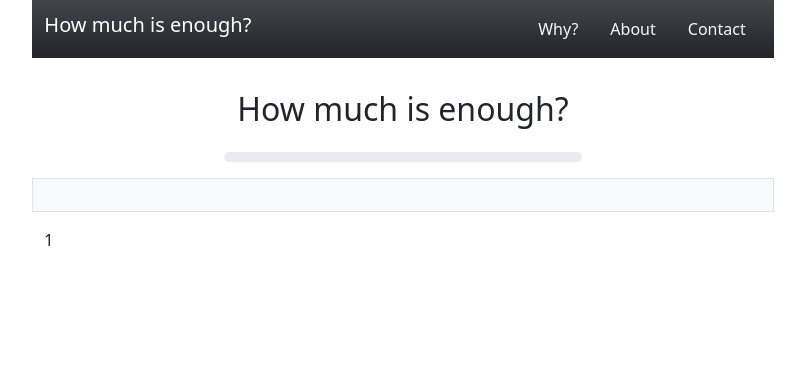
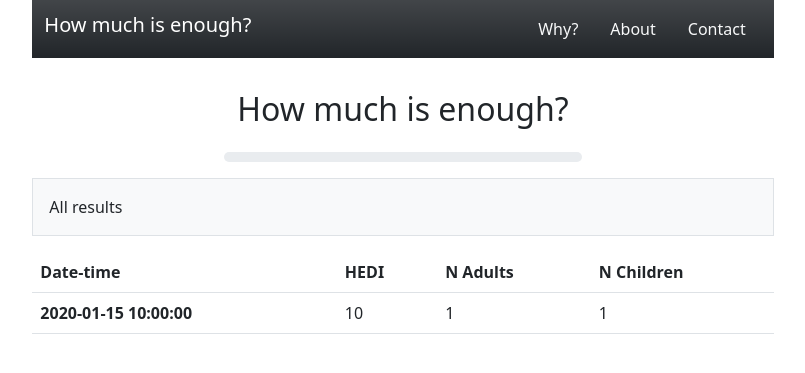
Before and after one commit to cnw89/household_expenses, a Flask app: page /allresults in a window 1280 px wide. Shown: the top 373 px of the page, without its empty margins (237-1042 px from the left). Run offline with Flask 3, Linux system fonts and the light colour scheme; tables that the repository leaves empty hold one stand-in row (values such as "Sample post"); parts of the project's set-up code (start-up, migrations or seed data) failed here and were passed over.

Commit message:
Basic all results table, refactoring

```diff
--- a/app.py
+++ b/app.py
@@ -2,10 +2,10 @@ from flask import Flask, redirect, render_template, request, url_for
 from flask_sqlalchemy import SQLAlchemy
 import json
 import datetime
-from object_definition import options, prep_expenses_for_serving, catlist
+from object_definition import options, prep_expenses_for_serving, prep_expenses_for_recording
 from helper_funcs import dict_hash
 import analysis
-from analysis import equivalize, dequivalize, NON_RETIRED_HOUSEHOLD_YEARS, AVERAGE_CHILDREN_PER_HOUSE
+from analysis import dequivalize
 
 localdb = True
 app = Flask(__name__)
@@ -111,44 +111,9 @@ def custom_control():
                 mainoption=mainoption)
 
 
-    total_equivalized_spend=0
-    breakdown = {}
-    for cat in catlist:
-        if (cat == 'Savings'):
-            continue
-        elif (cat == 'Pension'):
-            continue
-
-        #now switch to annual:
-        breakdown[cat] = 12 * equivalize(int(request.form[cat]), n_adults, n_children)
-
-        total_equivalized_spend +=  breakdown[cat]
-
-    #saving pc is a pc of income not expense
-    savings_pc = int(request.form['Savings'])
-    breakdown['Savings'] = total_equivalized_spend * (savings_pc/(100-savings_pc))
-    total_equivalized_spend += breakdown['Savings']
-
-    #pension pc is a pc of income not expense, including savings
-    pension_pc = int(request.form['Pension'])
-    breakdown['Pension'] = total_equivalized_spend * (pension_pc/(100-pension_pc))
-    total_equivalized_spend += breakdown['Pension']
-
-    lifetime_breakdown = {} #for storing non-averaged lifetime payments
-
-    #averaged house downpayment
-    house = int(request.form['house'])
-    lifetime_breakdown['House_deposit'] = house
-    breakdown['House_deposit'] = equivalize(house/NON_RETIRED_HOUSEHOLD_YEARS, n_adults, n_children)
-    total_equivalized_spend += breakdown['House_deposit']
-
-    #Averaged Pre-school childcare fees
-    childcare = int(request.form['childcare']) * 12
-    childcare_years = float(request.form['childcare_years'])
-    lifetime_breakdown['Childcare'] = childcare
-    lifetime_breakdown['Childcare_years'] = childcare_years
-    breakdown['Childcare'] = equivalize(childcare * childcare_years * AVERAGE_CHILDREN_PER_HOUSE/NON_RETIRED_HOUSEHOLD_YEARS, n_adults, n_children)
-    total_equivalized_spend += breakdown['Childcare']
+    total_equivalized_spend, breakdown, lifetime_breakdown, pension_pc = prep_expenses_for_recording(request.form,
+                                                                                                     n_adults,
+                                                                                                     n_children)
 
     uid = dict_hash(breakdown)
     now = datetime.datetime.now()
--- a/object_definition.py
+++ b/object_definition.py
@@ -2,7 +2,7 @@ import math
 from openpyxl import load_workbook
 from pathlib import Path
 import copy
-from analysis import equivalize, dequivalize
+from analysis import equivalize, dequivalize, NON_RETIRED_HOUSEHOLD_YEARS, AVERAGE_CHILDREN_PER_HOUSE
 
 THIS_FOLDER = Path(__file__).parent.resolve()
 
@@ -110,3 +110,45 @@ def prep_expenses_for_serving(mainoption, n_adults, n_children):
         breakdown_data_list.append(cat_data)
 
     return breakdown_data_list, savings_data, pension_data
+
+def prep_expenses_for_recording(form, n_adults, n_children):
+    total_equivalized_spend=0
+    breakdown = {}
+    for cat in catlist:
+        if (cat == 'Savings'):
+            continue
+        elif (cat == 'Pension'):
+            continue
+
+        #now switch to annual:
+        breakdown[cat] = 12 * equivalize(int(form[cat]), n_adults, n_children)
+
+        total_equivalized_spend +=  breakdown[cat]
+
+    #saving pc is a pc of income not expense
+    savings_pc = int(form['Savings'])
+    breakdown['Savings'] = total_equivalized_spend * (savings_pc/(100-savings_pc))
+    total_equivalized_spend += breakdown['Savings']
+
+    #pension pc is a pc of income not expense, including savings
+    pension_pc = int(form['Pension'])
+    breakdown['Pension'] = total_equivalized_spend * (pension_pc/(100-pension_pc))
+    total_equivalized_spend += breakdown['Pension']
+
+    lifetime_breakdown = {} #for storing non-averaged lifetime payments
+
+    #averaged house downpayment
+    house = int(form['house'])
+    lifetime_breakdown['House_deposit'] = house
+    breakdown['House_deposit'] = equivalize(house/NON_RETIRED_HOUSEHOLD_YEARS, n_adults, n_children)
+    total_equivalized_spend += breakdown['House_deposit']
+
+    #Averaged Pre-school childcare fees
+    childcare = int(form['childcare']) * 12
+    childcare_years = float(form['childcare_years'])
+    lifetime_breakdown['Childcare'] = childcare
+    lifetime_breakdown['Childcare_years'] = childcare_years
+    breakdown['Childcare'] = equivalize(childcare * childcare_years * AVERAGE_CHILDREN_PER_HOUSE/NON_RETIRED_HOUSEHOLD_YEARS, n_adults, n_children)
+    total_equivalized_spend += breakdown['Childcare']
+
+    return total_equivalized_spend, breakdown, lifetime_breakdown, pension_pc
--- a/templates/all_results.html
+++ b/templates/all_results.html
@@ -1,13 +1,27 @@
 {% extends "base.html" %}
-{% block title %}All results{% endblock %}
+{% block progress %}{% endblock %}
+{% block description %}All results{% endblock %}
 {% block body %}
-    <div class="container">
-        {% for record in records %}
-            <div class="row">
-                <div class="col-md-4">{{ record.uid }}</div>
-                <div class="col-md-4">{{ record.content }}</div>
-            </div>
-        {% endfor %}
+    <table class="table">
+        <thead>
+            <tr>
+                <th scope="col">Date-time</th>
+                <th scope="col">HEDI</th>
+                <th scope="col">N Adults</th>
+                <th scope="col">N Children</th>
+            </tr>
+        </thead>
+        <tbody>
+            {% for record in records %}
+                <tr>
+                    <th scope="row">{{ record.date }}</th>
+                    <td>{{ record.total_equivalized_spend }}</td>
+                    <td>{{ record.n_adults }}</td>
+                    <td>{{ record.n_children }}</td>
+                </tr>
+            {% endfor %}
+        </tbody>
+    </table>
 
-    </div><!-- /.container -->
+
 {% endblock %}
```
